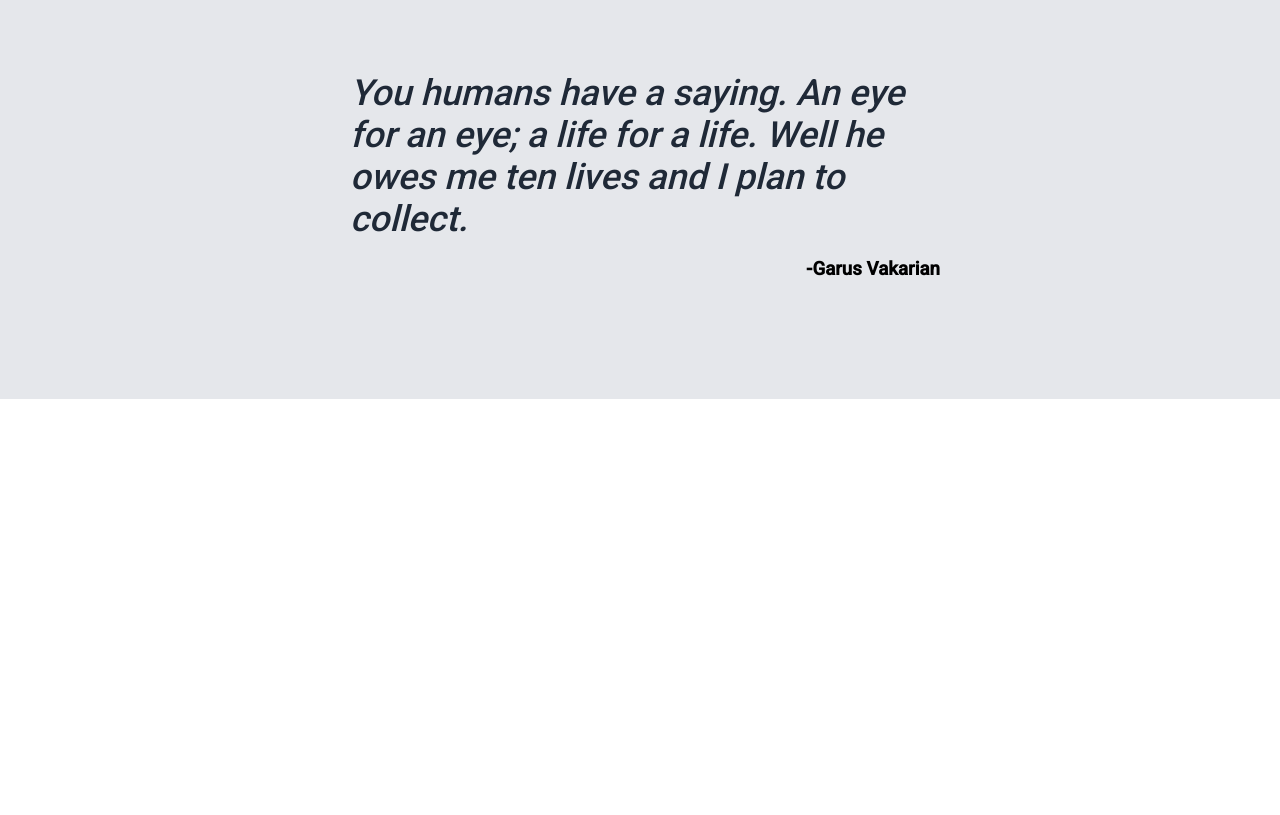
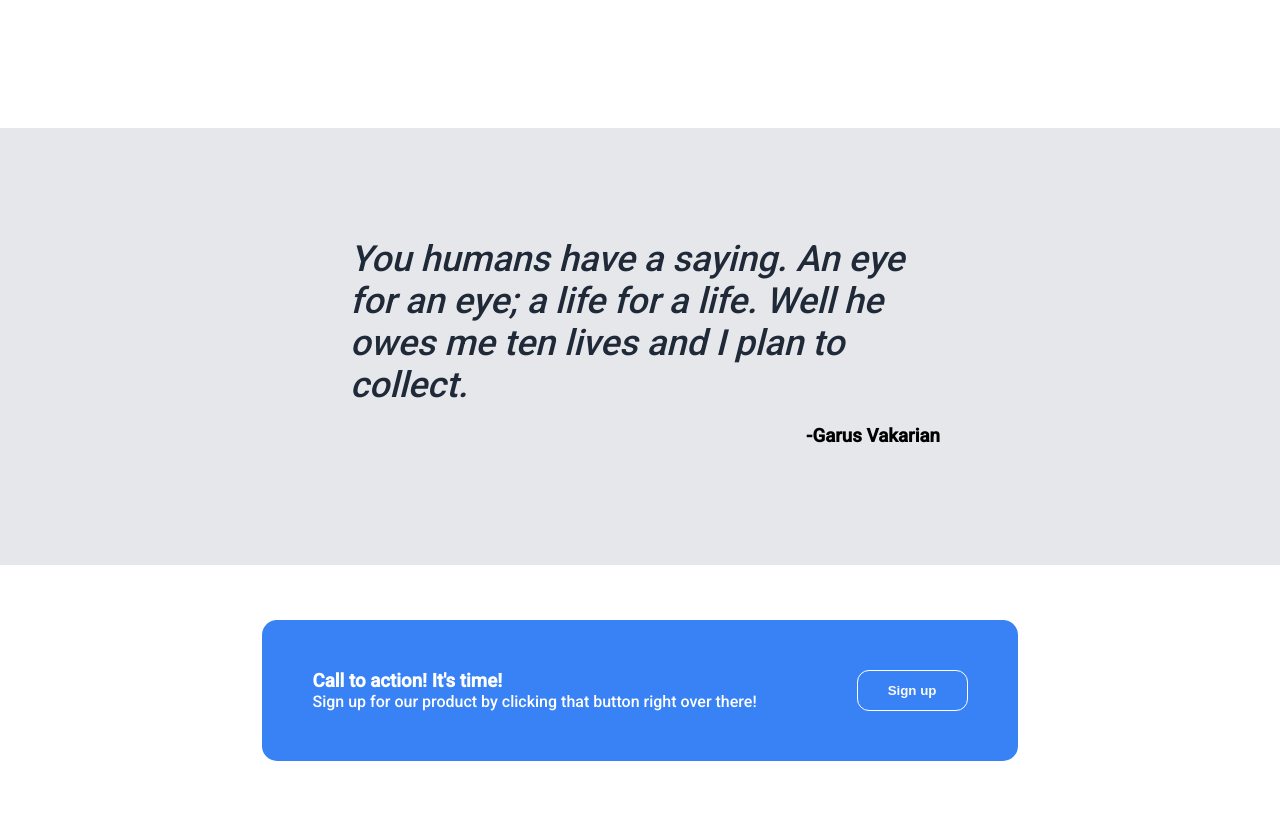
Before and after one commit to TylerChea/Odin-Landing-Page, a plain HTML site: page index.html in a window 1280 px wide. Shown: the part 902-1717 px from the top of the page. Before the commit the page ends 1301 px from the top, so only its background shows below. Drawn offline with Linux system fonts and the light colour scheme.

Commit message:
Add HTML and CSS for call to action section

```diff
--- a/index.html
+++ b/index.html
@@ -70,5 +70,14 @@
         </div>
     </div>
     <!-- Section 4: Call to action -->
+    <div class="actioncontainer">
+        <div class="actionbox">
+            <div class="textbox">
+                <h3>Call to action! It's time!</h3>
+                <p>Sign up for our product by clicking that button right over there!</p>
+            </div>
+            <button>Sign up</button>
+        </div>
+    </div>
 </body>
 </html>
--- a/styles.css
+++ b/styles.css
@@ -56,12 +56,14 @@ button {
 /* Section 2: Information */
 .infoContainer {
     text-align: center;
+    height: 500px;
 }
 
 h2 {
     font-size: 36px;
     font-weight: bolder;
     color: #1F2937;
+    padding-bottom: 20px;
 }
 
 .images {
@@ -98,6 +100,41 @@ h2 {
 
 /* End Section 3 */
 
+/* Start Section 4 */
+.actioncontainer {
+    display: flex;
+    justify-content: center;
+    align-items: center;
+    height: 250px;
+
+}
+.actionbox {
+    background-color: #3882f6;
+    margin: 0;
+    padding: 50px;
+    display: flex;
+    gap: 100px;
+    border-radius: 15px;
+
+}
+.textbox {
+    text-align: left;
+}
+.textbox h3, .textbox p {
+    margin: 0;
+    color: white;
+}
+
+.actionbox button {
+    border: 1px solid white;
+    padding: 0px 30px;
+    margin: 0;
+
+}
+
+
+
+/* End Section 4 */
 a {
     text-decoration: none;
     color: grey;
```
